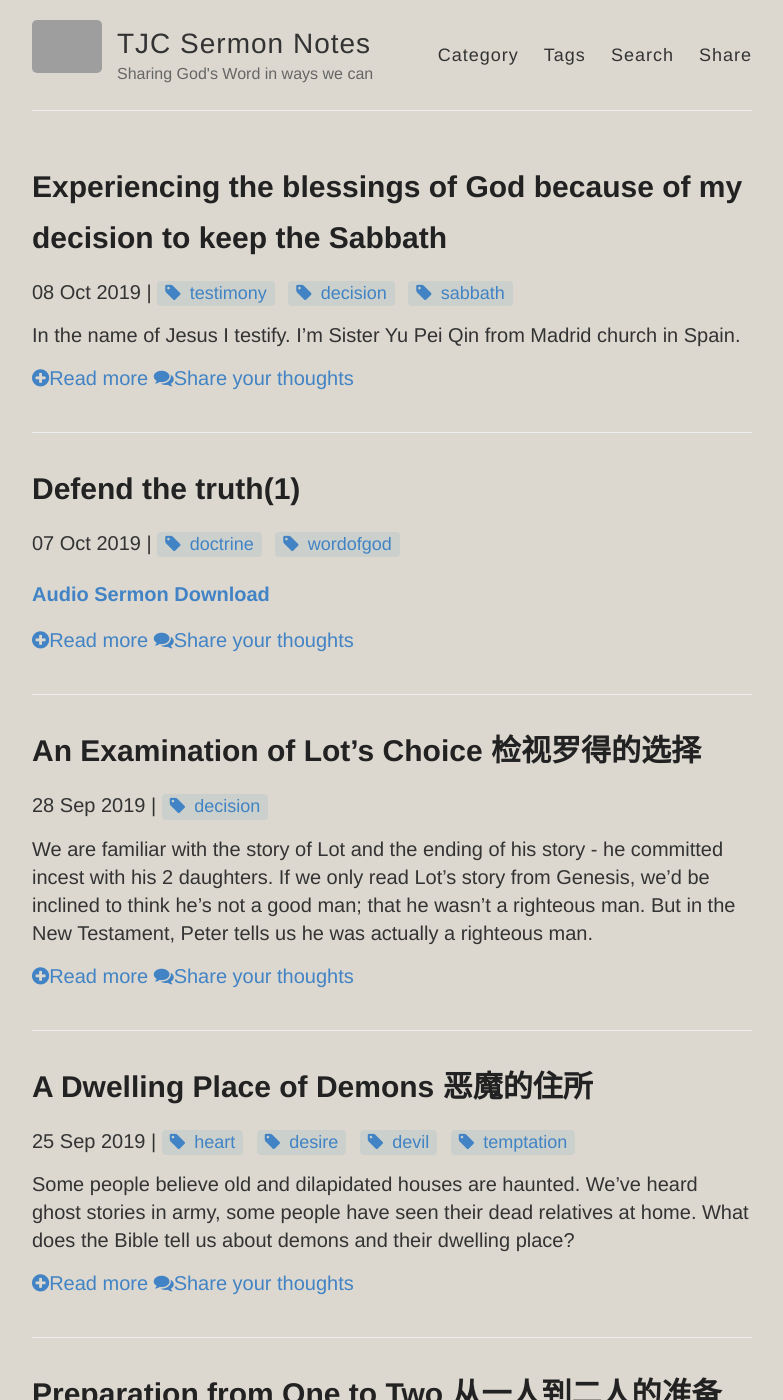
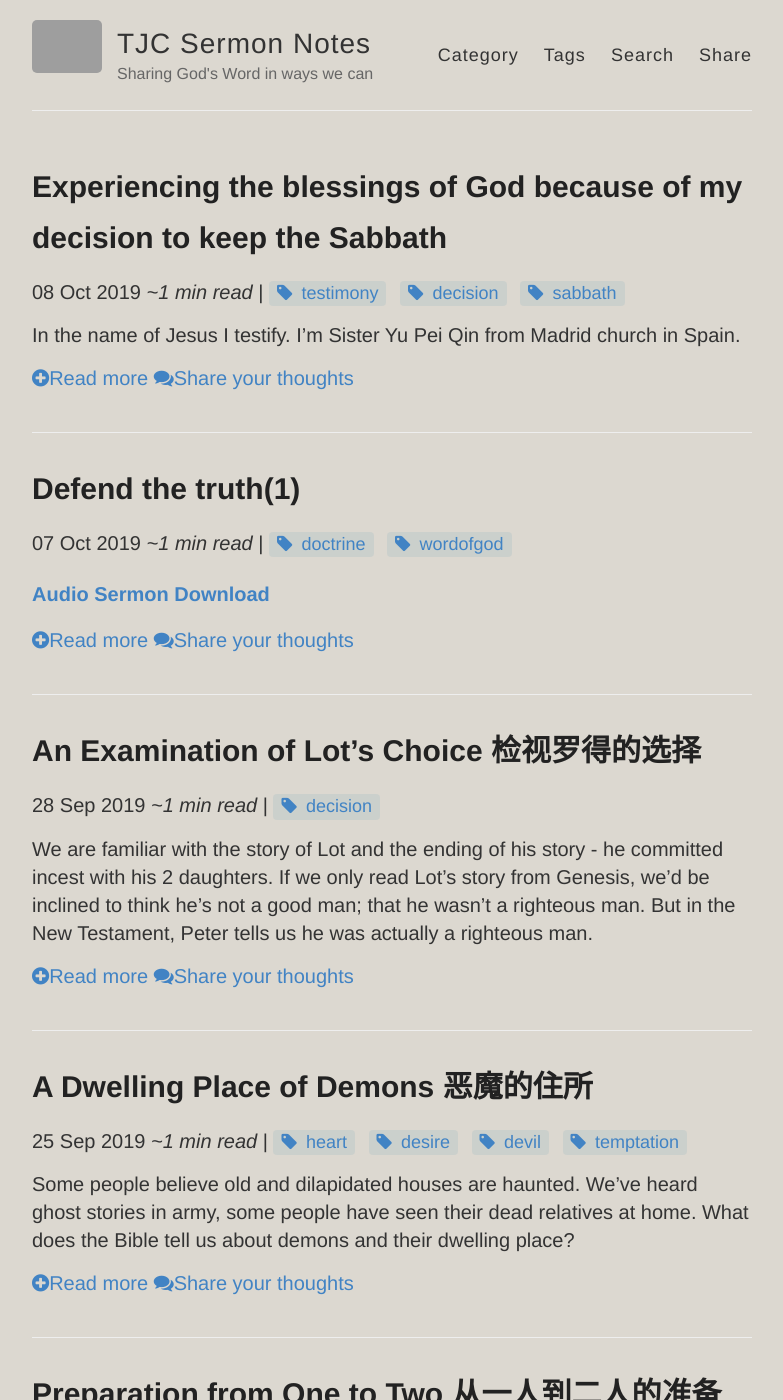
Before and after one commit to catchupTJC/catchuptjc.github.io, a Jekyll site: the page built from 98453676b04598ca697f21a3c385f7c36777d17a/index.html, in a window 1280 px wide and 1400 px high. Shown: the whole window, without its empty margins (248-1031 px from the left). Built offline with Jekyll 4.4.1, drawn with Linux system fonts in a browser that asks for light colours; nearby versions of some CDN libraries; the list of posts is cut into pages by our own code; grey boxes are pictures that could not be loaded.

Commit message:
Update index.html

```diff
--- a/98453676b04598ca697f21a3c385f7c36777d17a/index.html
+++ b/98453676b04598ca697f21a3c385f7c36777d17a/index.html
@@ -13,6 +13,25 @@ title: Category
     </h1>
 
     <span class="post-date">{{ post.date | date_to_string }}</span>
+       {% if site.read_time %}
+
+    {%- assign words_per_minute = site.words_per_minute | default: 200 -%}
+    {%- assign min_read = site.data.text[site.locale].min_read | default: 'min read' -%}
+
+    {% if entry %}
+      {% assign words = post.entry.content | strip_html | number_of_words %}
+    {% else %}
+      {% assign words = post.page.content | strip_html | number_of_words %}
+    {% endif %}
+
+    <span class="read-time">
+      {%- if words < words_per_minute -%}
+        ~1 {{ min_read }}
+      {%- else -%}
+        {{ words | divided_by:words_per_minute }} {{ min_read }}
+      {%- endif -%}
+    </span>
+    {% endif %}
 
     {% if post.tags %} |
     {% for tag in post.tags %}
```
